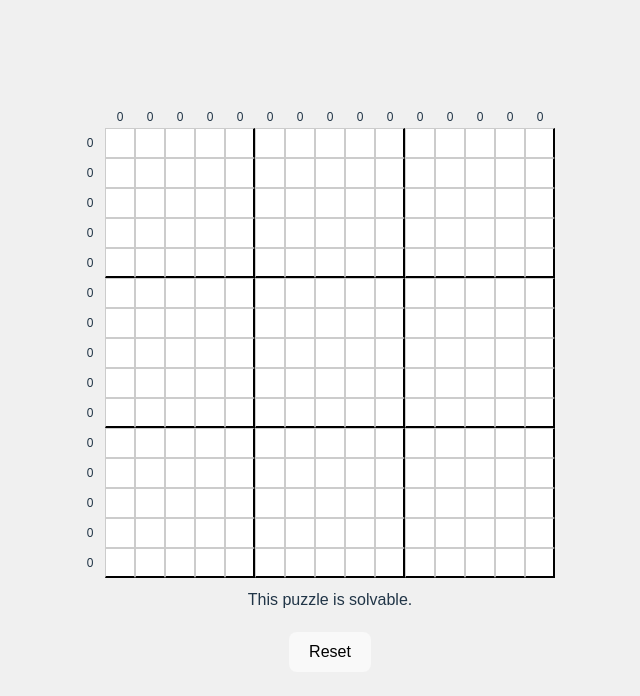
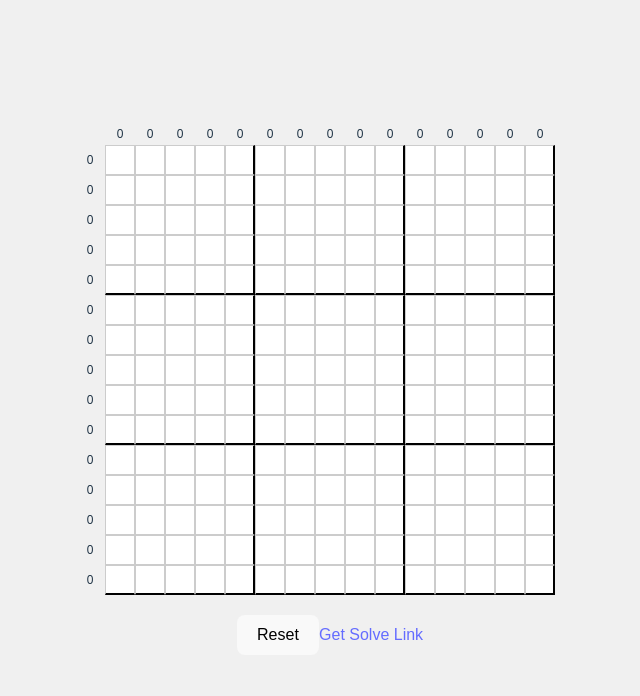
Before and after one commit to jwillman/hanjie, a React (Vite) app: page / in a window 1280 px wide. Shown: the top 696 px of the page, without its empty margins (310-950 px from the left). Built offline with nearby package versions, Linux system fonts and the light colour scheme.

Commit message:
Added a solve mode for the created puzzle

```diff
--- a/src/App.tsx
+++ b/src/App.tsx
@@ -1,23 +1,64 @@
-import React, { useState, useMemo, useEffect } from "react";
+import React, { useState, useMemo } from "react";
 import "./App.css";
 import { solveNonogram } from "./solver";
 import { getHanjieHints } from "./utils";
 import { Hints } from "./types";
+import { encodePuzzle, decodePuzzle } from "./encoding";
 
 const App: React.FC = () => {
     const gridSize: number = 15;
 
-    const [cellColors, setCellColors] = useState<boolean[][]>(
-        Array.from({ length: gridSize }, () => Array(gridSize).fill(false))
-    );
+    // Check URL for mode and puzzle
+    const urlParams = new URLSearchParams(window.location.search);
+    const mode = urlParams.get("mode");
+    const puzzleParam = urlParams.get("p");
+
+    // If in solve mode, decode the original puzzle (solution)
+    // Else, start with an empty puzzle for creation.
+    const originalPuzzle: boolean[][] =
+        mode === "solve" && puzzleParam
+            ? decodePuzzle(puzzleParam, gridSize, gridSize)
+            : Array.from({ length: gridSize }, () =>
+                  Array(gridSize).fill(false)
+              );
+
+    // In solve mode, the grid starts all white (user tries to solve).
+    // In creation mode, the grid is the puzzle being created.
+    const [cellColors, setCellColors] = useState<boolean[][]>(() => {
+        if (mode === "solve") {
+            return Array.from({ length: gridSize }, () =>
+                Array(gridSize).fill(false)
+            );
+        } else {
+            return Array.from({ length: gridSize }, () =>
+                Array(gridSize).fill(false)
+            );
+        }
+    });
 
     const [isMouseDown, setIsMouseDown] = useState<boolean>(false);
     const [drawTargetColor, setDrawTargetColor] = useState<boolean | null>(
         null
     );
-    const [isSolvable, setIsSolvable] = useState<boolean>(true);
+
+    // Compute hints from originalPuzzle in solve mode, or from cellColors in creation mode.
+    const rowHints: Hints = useMemo(() => {
+        const puzzleForHints = mode === "solve" ? originalPuzzle : cellColors;
+        return puzzleForHints.map((row) => getHanjieHints(row));
+    }, [cellColors, originalPuzzle, mode]);
+
+    const columnHints: Hints = useMemo(() => {
+        const puzzleForHints = mode === "solve" ? originalPuzzle : cellColors;
+        const hints = [];
+        for (let c = 0; c < gridSize; c++) {
+            const col = puzzleForHints.map((row) => row[c]);
+            hints.push(getHanjieHints(col));
+        }
+        return hints;
+    }, [cellColors, originalPuzzle, mode, gridSize]);
 
     const toggleCellColor = (row: number, col: number, color: boolean) => {
+        // In solve mode, we allow toggling because user is trying to solve.
         setCellColors((prevColors) => {
             const newColors = prevColors.map((r) => [...r]);
             newColors[row][col] = color;
@@ -44,32 +85,11 @@ const App: React.FC = () => {
         }
     };
 
-    const rowHints: Hints = useMemo(() => {
-        return cellColors.map((row) => getHanjieHints(row));
-    }, [cellColors]);
-
-    const columnHints: Hints = useMemo(() => {
-        const hints = [];
-        for (let c = 0; c < gridSize; c++) {
-            const col = cellColors.map((row) => row[c]);
-            hints.push(getHanjieHints(col));
-        }
-        return hints;
-    }, [cellColors, gridSize]);
-
-    // Check solvability whenever cellColors change
-    useEffect(() => {
-        const solution = solveNonogram(gridSize, rowHints, columnHints);
-        console.log("solution", solution);
-        setIsSolvable(solution !== null);
-    }, [cellColors, rowHints, columnHints, gridSize]);
-
     const cells = [];
     for (let r = 0; r < gridSize; r++) {
         for (let c = 0; c < gridSize; c++) {
             const rowNumber = r + 1;
             const colNumber = c + 1;
-
             const isFifthRow = rowNumber % 5 === 0;
             const isFifthCol = colNumber % 5 === 0;
 
@@ -91,9 +111,39 @@ const App: React.FC = () => {
     }
 
     const resetCells = () => {
-        setCellColors(
-            Array.from({ length: gridSize }, () => Array(gridSize).fill(false))
-        );
+        if (mode === "solve") {
+            // In solve mode, reset to all white again
+            setCellColors(
+                Array.from({ length: gridSize }, () =>
+                    Array(gridSize).fill(false)
+                )
+            );
+        } else {
+            // In creation mode, reset to blank
+            setCellColors(
+                Array.from({ length: gridSize }, () =>
+                    Array(gridSize).fill(false)
+                )
+            );
+        }
+    };
+
+    const checkSolvability = () => {
+        if (mode !== "solve") {
+            const solution = solveNonogram(gridSize, rowHints, columnHints);
+            alert(solution ? "Puzzle is solvable." : "Puzzle is not solvable.");
+        }
+    };
+
+    const generateSolveLink = () => {
+        // In creation mode, use cellColors as originalPuzzle
+        // In solve mode, it's already originalPuzzle but solve mode shouldn't generate link
+        const puzzleForLink = mode === "solve" ? originalPuzzle : cellColors;
+        const encoded = encodePuzzle(puzzleForLink);
+        const url = new URL(window.location.href);
+        url.searchParams.set("mode", "solve");
+        url.searchParams.set("p", encoded);
+        return url.toString();
     };
 
     return (
@@ -137,13 +187,24 @@ const App: React.FC = () => {
                     </div>
                 </div>
             </div>
-            <div className="solvable-label">
-                {isSolvable
-                    ? "This puzzle is solvable."
-                    : "This puzzle is not solvable."}
-            </div>
             <div className="controls">
-                <button onClick={resetCells}>Reset</button>
+                {mode !== "solve" ? (
+                    <>
+                        <button onClick={resetCells}>Reset</button>
+                        {/* <button onClick={checkSolvability}>
+                            Check Solvability
+                        </button> */}
+                        <a
+                            href={generateSolveLink()}
+                            target="_blank"
+                            rel="noopener noreferrer"
+                        >
+                            Get Solve Link
+                        </a>
+                    </>
+                ) : (
+                    <button onClick={resetCells}>Reset to Blank</button>
+                )}
             </div>
         </div>
     );
--- /dev/null
+++ b/src/encoding.ts
@@ -0,0 +1,53 @@
+// Convert boolean[][] to a compact binary format and then Base64-encode
+export function encodePuzzle(puzzle: boolean[][]): string {
+    const rows = puzzle.length;
+    const cols = puzzle[0].length;
+
+    // Flatten puzzle into a bit array
+    const bitCount = rows * cols;
+    const bytes = new Uint8Array(Math.ceil(bitCount / 8));
+    let bitIndex = 0;
+
+    for (let r = 0; r < rows; r++) {
+        for (let c = 0; c < cols; c++) {
+            if (puzzle[r][c]) {
+                const byteIndex = Math.floor(bitIndex / 8);
+                const bitPos = bitIndex % 8;
+                bytes[byteIndex] |= 1 << bitPos;
+            }
+            bitIndex++;
+        }
+    }
+
+    // Base64-encode the bytes
+    return btoa(String.fromCharCode(...bytes));
+}
+
+// Decode the Base64 puzzle string back into boolean[][]
+export function decodePuzzle(
+    encoded: string,
+    rows: number,
+    cols: number
+): boolean[][] {
+    const binaryString = atob(encoded);
+    const bytes = new Uint8Array(binaryString.length);
+    for (let i = 0; i < binaryString.length; i++) {
+        bytes[i] = binaryString.charCodeAt(i);
+    }
+
+    const puzzle: boolean[][] = Array.from({ length: rows }, () =>
+        Array(cols).fill(false)
+    );
+    let bitIndex = 0;
+    for (let r = 0; r < rows; r++) {
+        for (let c = 0; c < cols; c++) {
+            const byteIndex = Math.floor(bitIndex / 8);
+            const bitPos = bitIndex % 8;
+            const bitSet = (bytes[byteIndex] & (1 << bitPos)) !== 0;
+            puzzle[r][c] = bitSet;
+            bitIndex++;
+        }
+    }
+
+    return puzzle;
+}
```
